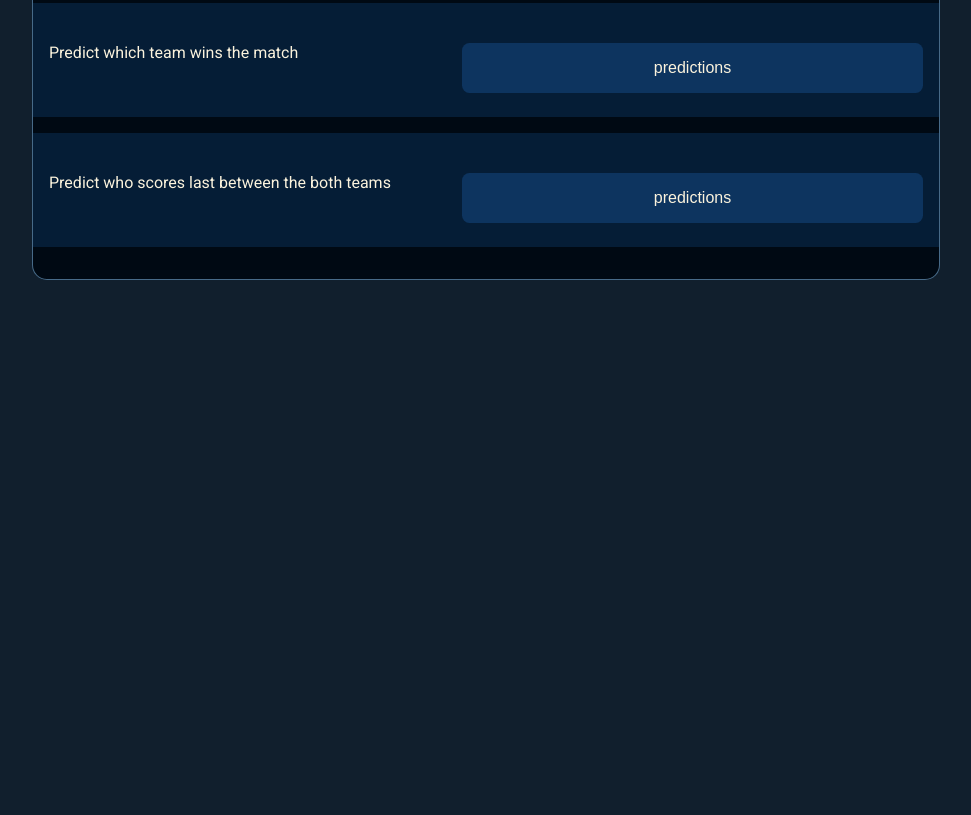
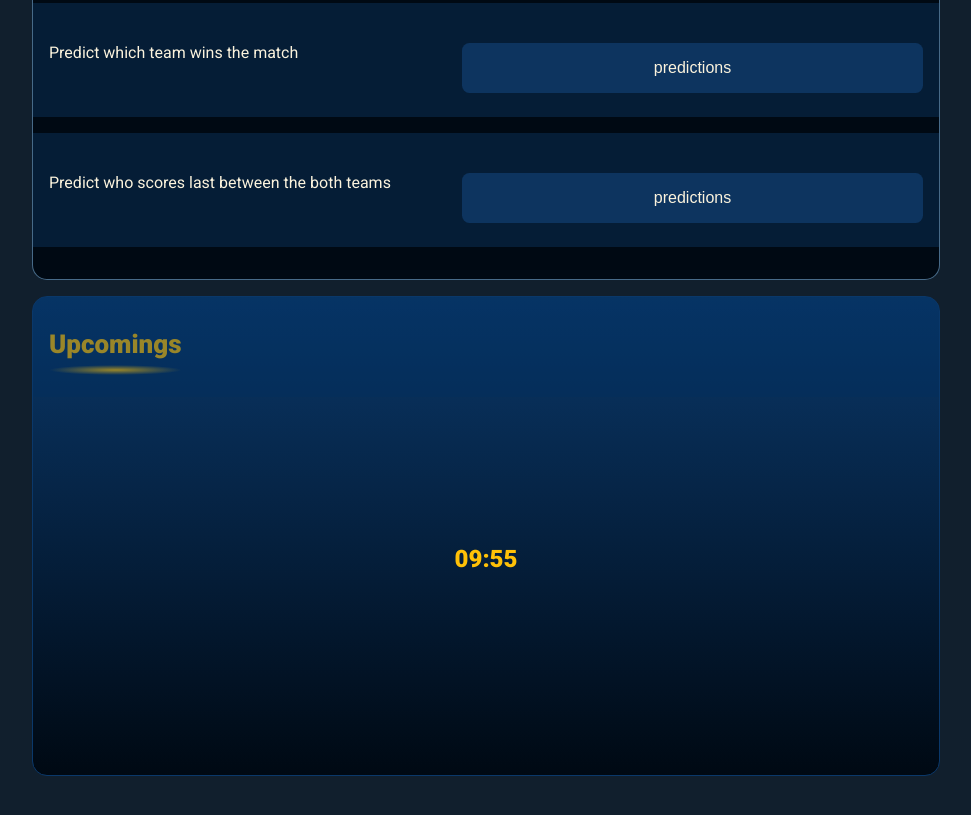
Before and after one commit to Dominichigozie2/gamer, a plain HTML site: page index.html in a window 1280 px wide. Shown: the part 747-1562 px from the top of the page, without its empty margins (0-971 px from the left). Before the commit the page ends 1123 px from the top, so only its background shows below. Drawn offline with nearby package versions, Linux system fonts and the light colour scheme.

Commit message:
added the upcoming section

```diff
--- a/index.html
+++ b/index.html
@@ -42,10 +42,6 @@
         <div class="container nav-container">
             <ul class="list-group">
                 <li class="list-items active"><a href="./index.html">home</a></li>
-                <li class="list-items"><a href="#">about</a></li>
-                <li class="list-items"><a href="#">games</a></li>
-                <li class="list-items"><a href="#">history</a></li>
-                <li class="list-items"><a href="#">promo</a></li>
             </ul>
 
             <div class="search-container">
@@ -114,6 +110,13 @@
                                     <button class="pred-btn">predictions</button>
                             </div>
                         </div>
+                    </div>
+                </div>
+                <div class="upcoming">
+                    <h1 class="upcomingheader">Upcomings</h1>
+
+                    <div class="time-container">
+                        <h1 class="timer"></h1>
                     </div>
                 </div>
 
--- a/scripts/script.js
+++ b/scripts/script.js
@@ -83,7 +83,7 @@ function countdown(minutes) {
 
       if (remainingTime <= 0) {
         clearInterval(countdownInterval);
-        countdownElement.textContent = "Time's up!";
+        countdownElement.textContent = "match day!";
       }
     }, 1000);
   }
@@ -106,3 +106,31 @@ function countdown(minutes) {
  // Update the HTML element with the date
  const dateElement = document.querySelector(".Date");
  dateElement.textContent = dateDisplay;
+
+
+
+
+ function countdownTimer(minutes) {
+  let targetTime = Date.now() + minutes * 60 * 1000;
+
+  let countdownInterval = setInterval(() => {
+    let remainingTime = Math.floor((targetTime - Date.now()) / 1000);
+    let remainingMinutes = Math.floor(remainingTime / 60);
+    let remainingSeconds = remainingTime % 60;
+
+    // Format the countdown with minutes and seconds
+    const countdownDisplay = `${remainingMinutes.toString().padStart(2, "0")}:${remainingSeconds.toString().padStart(2, "0")}`;
+
+    // Display the countdown in the HTML element
+    const countdownElement = document.querySelector(".timer");
+    countdownElement.textContent = `${countdownDisplay}`;
+
+    if (remainingTime <= 0) {
+      clearInterval(countdownInterval);
+      countdownElement.textContent = "Time's up!";
+    }
+  }, 1000);
+}
+
+// Start the countdown
+countdownTimer(10);
--- a/styles/style.css
+++ b/styles/style.css
@@ -322,6 +322,61 @@ body {
                 background: var(--col-200);
                 opacity: 0.4;
             }
+
+            & .upcoming::after {
+                content: " ";
+                position: absolute;
+                width: 100%;
+                left: 0;
+                height: 100px;
+                top: 0;
+                background: var(--col-200);
+                opacity: 0.4;
+            }
+            & .upcoming{
+                display: flex;
+                flex-direction: column;
+                gap: 1rem;
+                background: var(--bg-primary);
+                padding: 2rem 1rem;
+                height: 30rem;
+                position: relative;
+                border-radius: 15px;
+                overflow: hidden;
+                border: 1px solid #0a386a;
+
+            & .upcomingheader{
+                font-size: 26px;
+                color: var(--bg-secondary);
+                font-weight: 900;
+                width: max-content;
+                position: relative;
+            }
+            & .upcomingheader::after {
+                content: " ";
+                position: absolute;
+                bottom: -1rem;
+                left: 0;
+                width: 100%;
+                height: 10px;
+                background: radial-gradient(#ffc107 0%, #ffc10700 70%);
+
+                /* background: red; */
+            }
+                & .time-container{
+                    display: flex;
+                    align-items: center;
+                    height: 100%;
+                    justify-content: center;
+
+                    .timer{
+                        font-size: 24px;
+                        font-weight: 800;
+                        color: var(--bg-secondary);
+                    }
+                }
+            }
+
         }
 
         & .col-3 {
```
